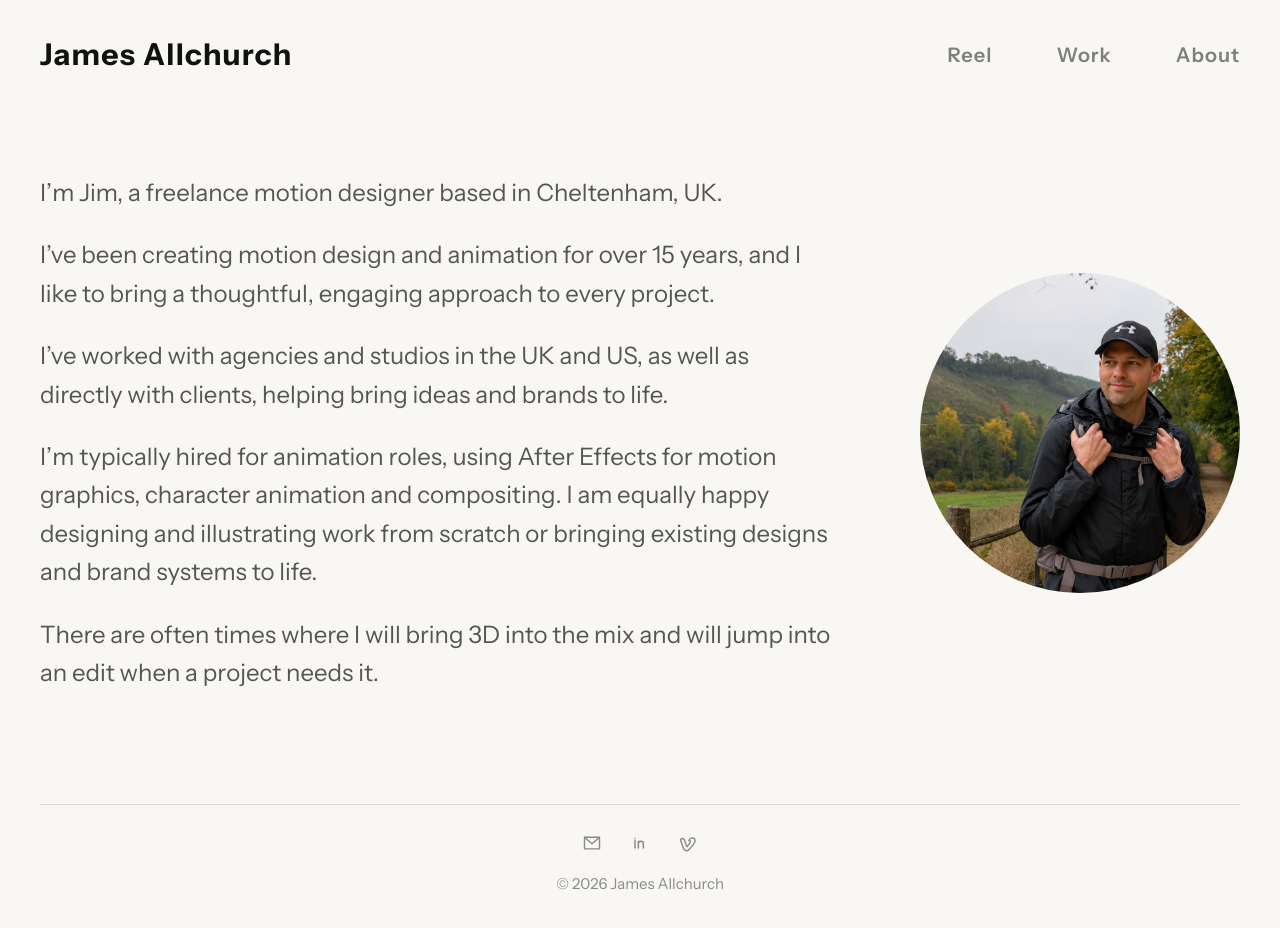
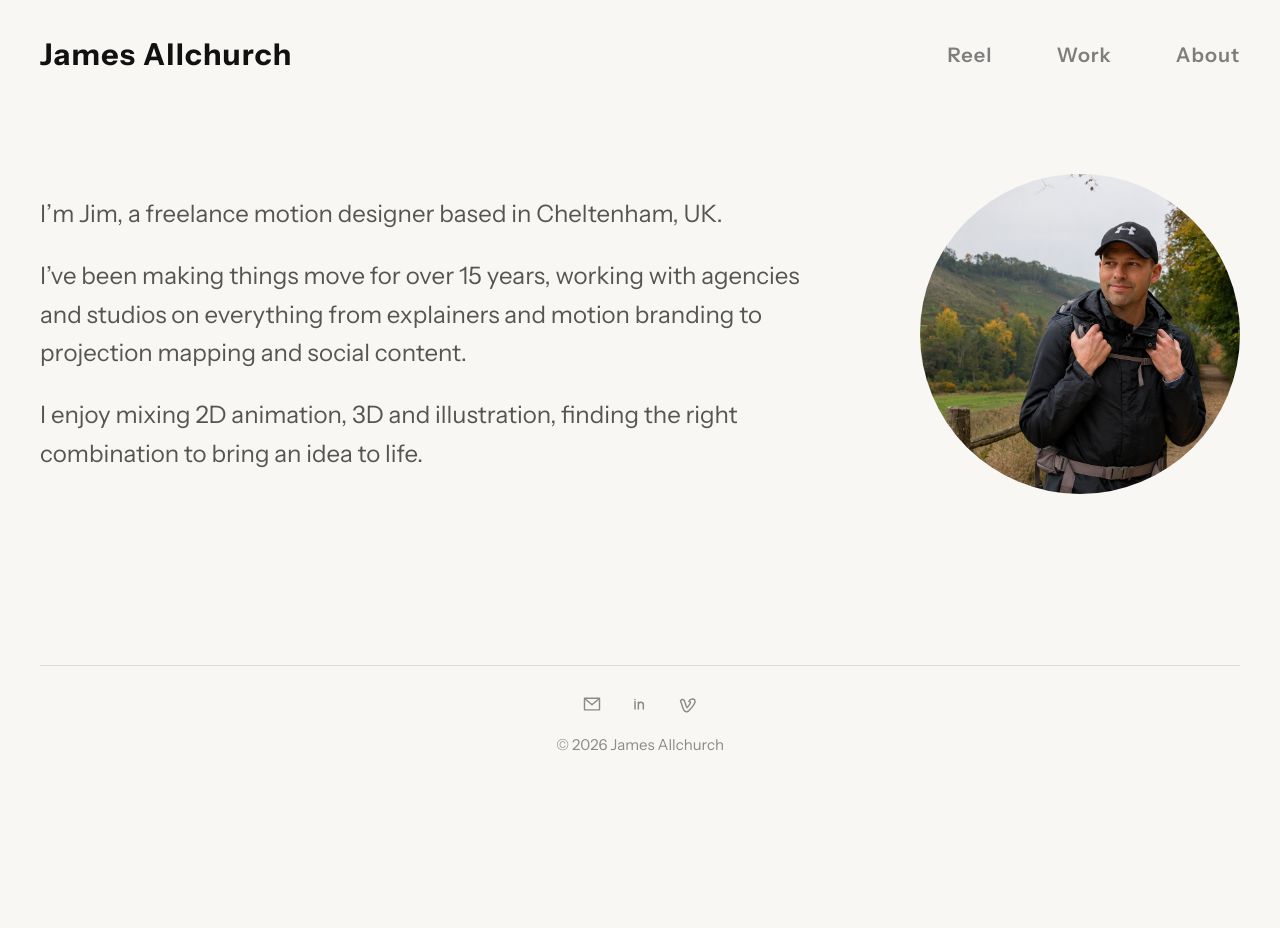
Before and after one commit to marmaladeJim/james-allchurch-portfolio, a Next.js app: page /about in a window 1280 px wide. Shown: the top 928 px of the page. After the commit the page ends 800 px from the top, so only its background shows below. Built offline with nearby package versions, Linux system fonts and the light colour scheme.

Commit message:
Revise about section text for clarity and engagement
Updated the content in the about section to enhance clarity and engagement.

```diff
--- a/app/about/page.tsx
+++ b/app/about/page.tsx
@@ -16,28 +16,16 @@ export default function AboutPage() {
   </p>
 
   <p>
-            I’ve been creating motion design and animation for over 15 years,
-            and I like to bring a thoughtful, engaging approach to every project.
+    I’ve been making things move for over 15 years, working with agencies
+    and studios on everything from explainers and motion branding to
+    projection mapping and social content.
   </p>
 
   <p>
-            I’ve worked with agencies and studios in the UK and US, as well as
-            directly with clients, helping bring ideas and brands to life.
-          </p>
-
-          <p>
-            I’m typically hired for animation roles, using After Effects for
-            motion graphics, character animation and compositing. I am equally
-            happy designing and illustrating work from scratch or bringing
-            existing designs and brand systems to life.
-          </p>
-
-          <p>
-            There are often times where I will bring 3D into the mix and
-            will jump into an edit when a project needs it.
+    I enjoy mixing 2D animation, 3D and illustration, finding the right
+    combination to bring an idea to life.
   </p>
 </div>
-
         <div className="flex justify-center md:justify-end">
           <div className="relative aspect-square w-full max-w-[320px] overflow-hidden rounded-full">
             <Image
```
Lines whose indentation alone changed are shown as unchanged.
